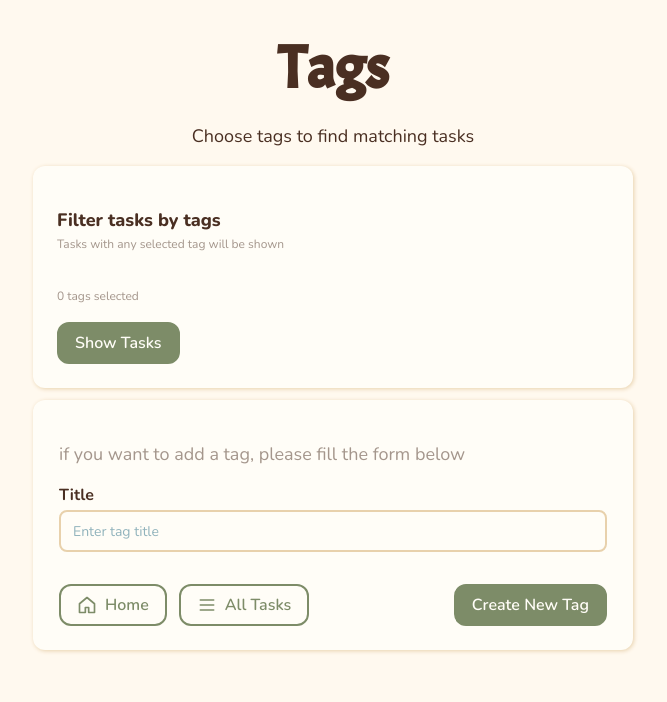
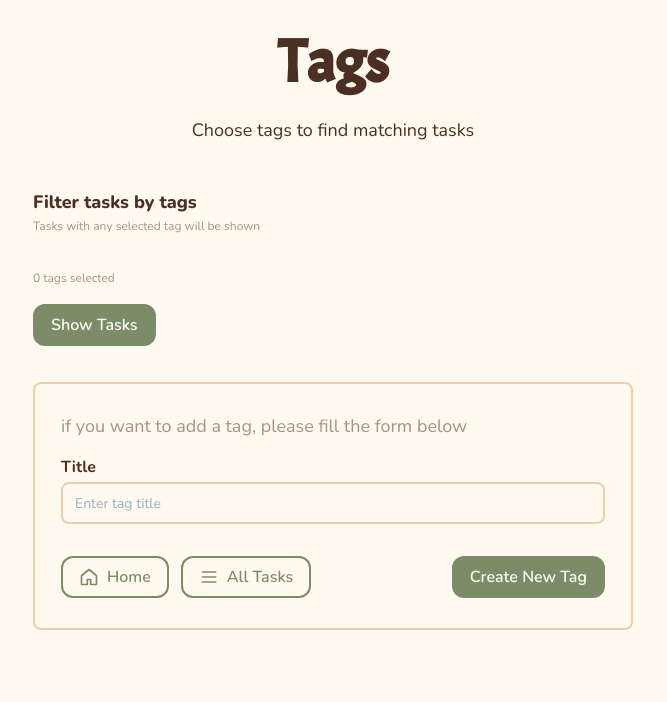
Before and after one commit to ruzanna-w/django-todo-list, a Django app: page /tasks/tag/ in a window 1280 px wide. Shown: the part 98-800 px from the top of the page, without its empty margins (307-974 px from the left). Run offline with Django 5.2, Linux system fonts and the light colour scheme; data that the repository does not hold is empty.

Commit message:
refactor: unify category and tag page structure and styles

```diff
--- a/tasks/static/tasks/css/style.css
+++ b/tasks/static/tasks/css/style.css
@@ -108,7 +108,7 @@ nav {
 .filter-box {
     width: 100%;
     max-width: 600px;
-    padding: 30px;
+    padding: 24px;
     background-color: transparent;
     border: none;
     overflow: hidden;
@@ -118,11 +118,11 @@ nav {
 .filter-container {
     display: flex;
     flex-direction: column;
-    padding: 24px;
-    margin-bottom: 12px;
-    background-color: var(--color-surface);
-    border-radius: 12px;
-    box-shadow: 1px 1px 4px var(--color-border);
+    padding: 12px 24px;
+}
+
+.form-container-compact {
+    padding: 12px 0;
 }
 
 /* ===== TYPOGRAPHY ===== */
@@ -146,7 +146,7 @@ h2 {
 }
 
 .category-tasks,
-.tag-caption,
+.filter-caption,
 .title-filter,
 .caption-filter,
 .filtered-task-item {
@@ -156,7 +156,7 @@ h2 {
 }
 
 .tag-option,
-.tag-caption {
+.filter-caption {
     display: flex;
     justify-content: center;
     align-items: center;
@@ -218,8 +218,7 @@ h2 {
     font-weight: 800;
 }
 
-.tag-form-text,
-.category-form-text {
+.filter-form-text {
     justify-content: flex-start;
     font-size: 18px;
     color: color-mix(in srgb, var(--color-text) 50%, transparent);
@@ -259,7 +258,7 @@ fieldset {
     border: none;
 }
 
-.tag-fieldset {
+.filter-fieldset {
     padding: 0;
 }
 
@@ -412,6 +411,7 @@ input[type="checkbox"]:checked {
     justify-content: center;
     gap: 12px;
     margin-top: 32px;
+    padding-bottom: 18px;
 }
 
 .button-group-left {
@@ -715,22 +715,16 @@ form.restore-btn {
     padding-top: 8px;
 }
 
-/* ===== CATEGORY ===== */
-.content-category {
-    display: flex;
-    width: 100%;
-    height: 720px;
-    max-width: 1200px;
-    gap: 32px;
+.form-card {
+    border: 2px solid var(--color-border);
+    border-radius: 8px;
+    margin-top: 24px;
 }
 
-.category-box {
-    height: 500px;
-    overflow-y: auto;
-    margin-top: 32px;
-}
+/* ===== CATEGORY ===== */
 
 .category-card {
+    flex-shrink: 0;
     margin-bottom: 12px;
     border: 2px solid var(--color-primary);
     border-radius: 8px;
@@ -742,6 +736,14 @@ summary {
     list-style: none;
     padding: 0;
     margin: 0;
+}
+
+.category-scroll-container {
+    max-height: 280px;
+    overflow-y: scroll;
+    overscroll-behavior-y: contain;
+    touch-action: pan-y;
+    margin-bottom: 48px;
 }
 
 .category-title {
--- a/tasks/templates/tasks/tag.html
+++ b/tasks/templates/tasks/tag.html
@@ -7,8 +7,8 @@
 {% block content %}
     <div class="content-box filter-box">
         <h1 class="beaver-title">Tags</h1>
-        <p class="tag-caption">Choose tags to find matching tasks</p>
-        <div class="filter-container">
+        <p class="filter-caption">Choose tags to find matching tasks</p>
+        <div class="filter-container form-container-compact">
             <form method="get">
                 <p class="title-filter">Filter tasks by tags</p>
                 <p class="caption-filter">Tasks with any selected tag will be shown</p>
@@ -65,11 +65,11 @@
             {% endif %}
         </div>
 
-        <div class="filter-container">
-            <form class="tag-form" method="post">
+        <div class="filter-container form-card">
+            <form class="filter-form" method="post">
                 {% csrf_token %}
-                <fieldset class="tag-fieldset">
-                    <legend class="text tag-form-text">if you want to add a tag, please fill the form below</legend>
+                <fieldset class="filter-fieldset">
+                    <legend class="text filter-form-text">if you want to add a tag, please fill the form below</legend>
                     <div class="form-container">
                         <label class="form-label">Title</label>
                         <input type="text" name="title" placeholder="Enter tag title" required>
```
Also changed, not shown: tasks/templates/tasks/task_category.html (+7 -12 lines).
